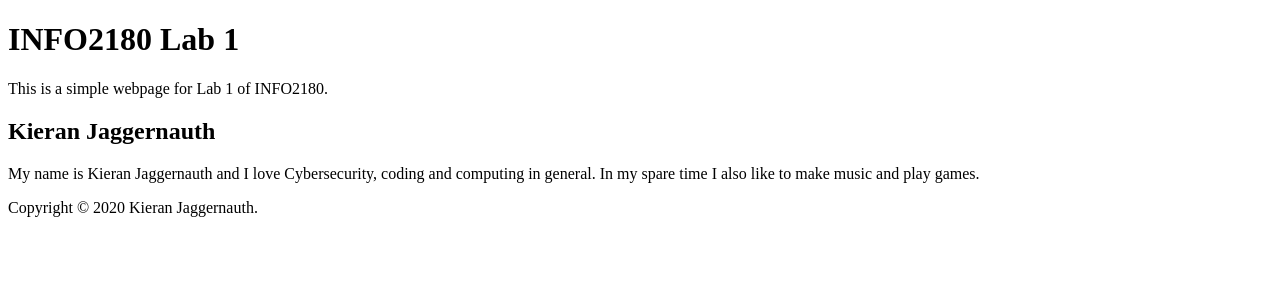
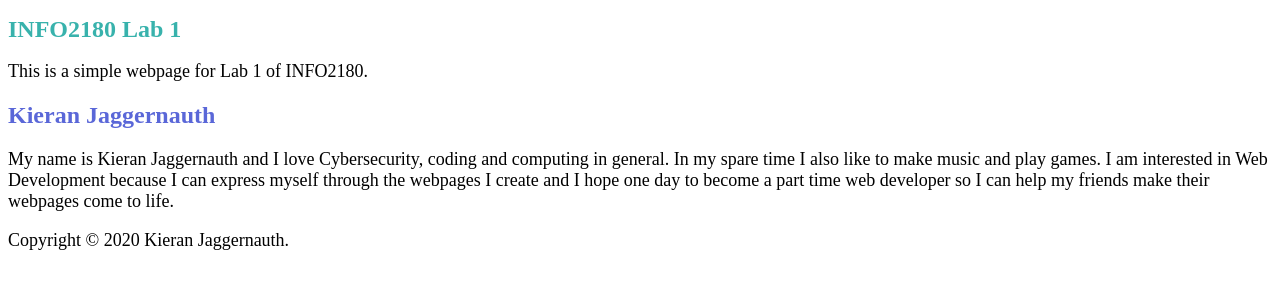
Before and after one commit to Kieranator5050/info2180-lab1, a plain HTML site: page index.html in a window 1280 px wide. Drawn offline with Linux system fonts and the light colour scheme.

Commit message:
css styling added

```diff
--- a/index.html
+++ b/index.html
@@ -4,7 +4,9 @@
     <meta charset="UTF-8">
     <meta name="viewport" content="width=devicewidth, initial-scale=1.0">
     <meta http-equiv="X-UA-Compatible" content="ie=edge">
+	<link rel="stylesheet" href="styles.css">
     <title>INFO2180 Lab 1</title>
+
 </head>
 <body>
  <header>
@@ -15,7 +17,10 @@
 	 <main>
 	 <h2>Kieran Jaggernauth</h2>
 	 <p>My name is Kieran Jaggernauth and I love Cybersecurity, coding and computing
-	 in general. In my spare time I also like to make music and play games.</p>
+	 in general. In my spare time I also like to make music and play games.
+	 I am interested in Web Development because I can express myself through
+	 the webpages I create and I hope one day to become a part time web developer
+	 so I can help my friends make their webpages come to life.</p>
 	 </main>
 
 	 <footer>
--- /dev/null
+++ b/styles.css
@@ -0,0 +1,13 @@
+h1 {
+		font-size : 24px;
+		color : #38B2AC;
+}
+
+h2 {
+		font-size : 24px;
+		color : #5A67D8;
+}
+
+p {
+	font-size : 18px;
+}
```
